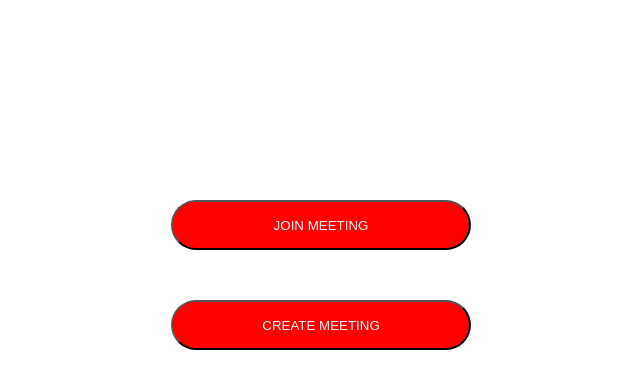
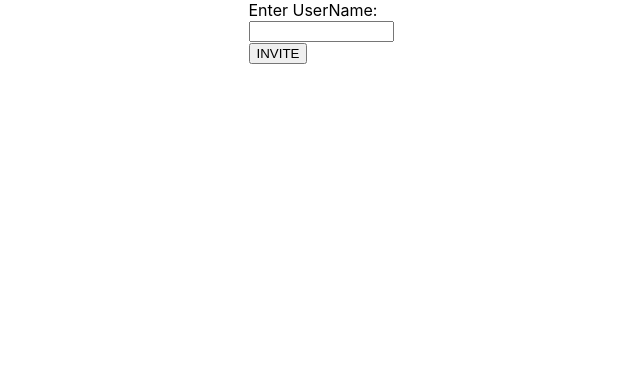
Before and after one commit to dsnehasish74/Metafrastis, a React (Create React App) app in the folder frontend/: page /create-meeting in a window 1280 px wide. Before the commit this address led to /. Shown: the top 388 px of the page, without its empty margins (319-959 px from the left). Built offline with nearby package versions, Linux system fonts and the light colour scheme.

Commit message:
Adding create meeting

```diff
--- a/frontend/src/App.js
+++ b/frontend/src/App.js
@@ -7,6 +7,8 @@ import {
 import RoomContainer from './components/room_container.js'
 import Landing from './components/landing.js'
 import Join from './components/Join.js'
+import Create from './components/create.js'
+
 function App() {
   return (
     <div className="App">
@@ -15,6 +17,7 @@ function App() {
         <Route exact path="/" component={Landing}/>
         <Route path="/meeting" component={RoomContainer}/>
         <Route path="/join-meeting" component={Join}/>
+        <Route path="/create-meeting" component={Create}/>
         <Redirect to="/"/>
       </Switch>
     </Router>
--- /dev/null
+++ b/frontend/src/components/create.js
@@ -0,0 +1,21 @@
+import React, {useState,useEffect} from 'react';
+import {Link} from 'react-router-dom';
+import { Button } from './Button';
+import './Create.css'
+
+
+function Create(){
+    return (
+        <>
+            <div class="container">
+                <form>
+                    <label>Enter UserName:</label>
+                    <div className="User Name"><input type="text" name="user-name" size="15"/></div>
+                    <div className="invite"><input type="button" value="INVITE"/></div>
+                </form>
+            </div>
+        </>
+    )
+}
+
+export default Create;
--- a/frontend/src/components/footer.css
+++ b/frontend/src/components/footer.css
@@ -9,3 +9,15 @@
     height: 80px;
     padding: 10px;
 }
+
+.participants{
+    padding: 20px;
+}
+
+.mic{
+    padding: 20px;
+}
+
+.leave-call{
+    padding: 20px;
+}
--- a/frontend/src/components/footer.js
+++ b/frontend/src/components/footer.js
@@ -9,6 +9,7 @@ function footer(){
         <>
             <div className="wtf">
             <div className="participants"><img src="../assets/participants.png" width="50" height="50" alt=""/></div>
+            <div className="leave-call"><img src="../assets/end-call.jpg" width="50" height="50" alt=""/></div>
             <div className="mic"><img src="../assets/mic.png" width="50" height="50" alt=""/></div>
             </div>
         </>
--- a/frontend/src/components/landing.js
+++ b/frontend/src/components/landing.js
@@ -14,7 +14,7 @@ function Landing(){
             </div>
 
             <div class="btn-join-meeting">
-            <Link to="/create"><button type="button" class="join-meeting">CREATE MEETING</button></Link>
+            <Link to="/create-meeting"><button type="button" class="join-meeting">CREATE MEETING</button></Link>
             </div>
         </>
     )
```
Also changed, not shown: frontend/public/assets/end-call.jpg (added), frontend/src/assets/end-call.jpg (added), frontend/src/components/Create.css (added).
